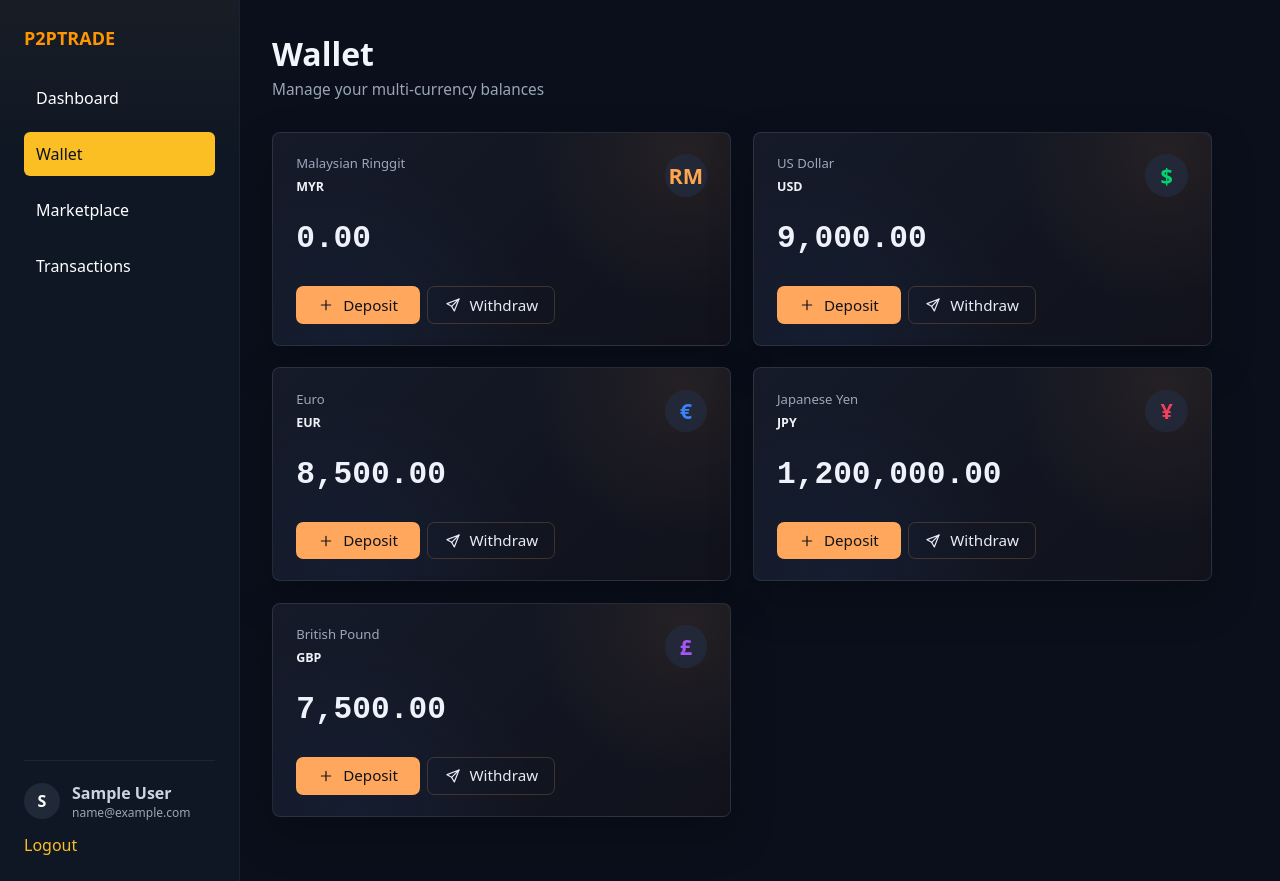
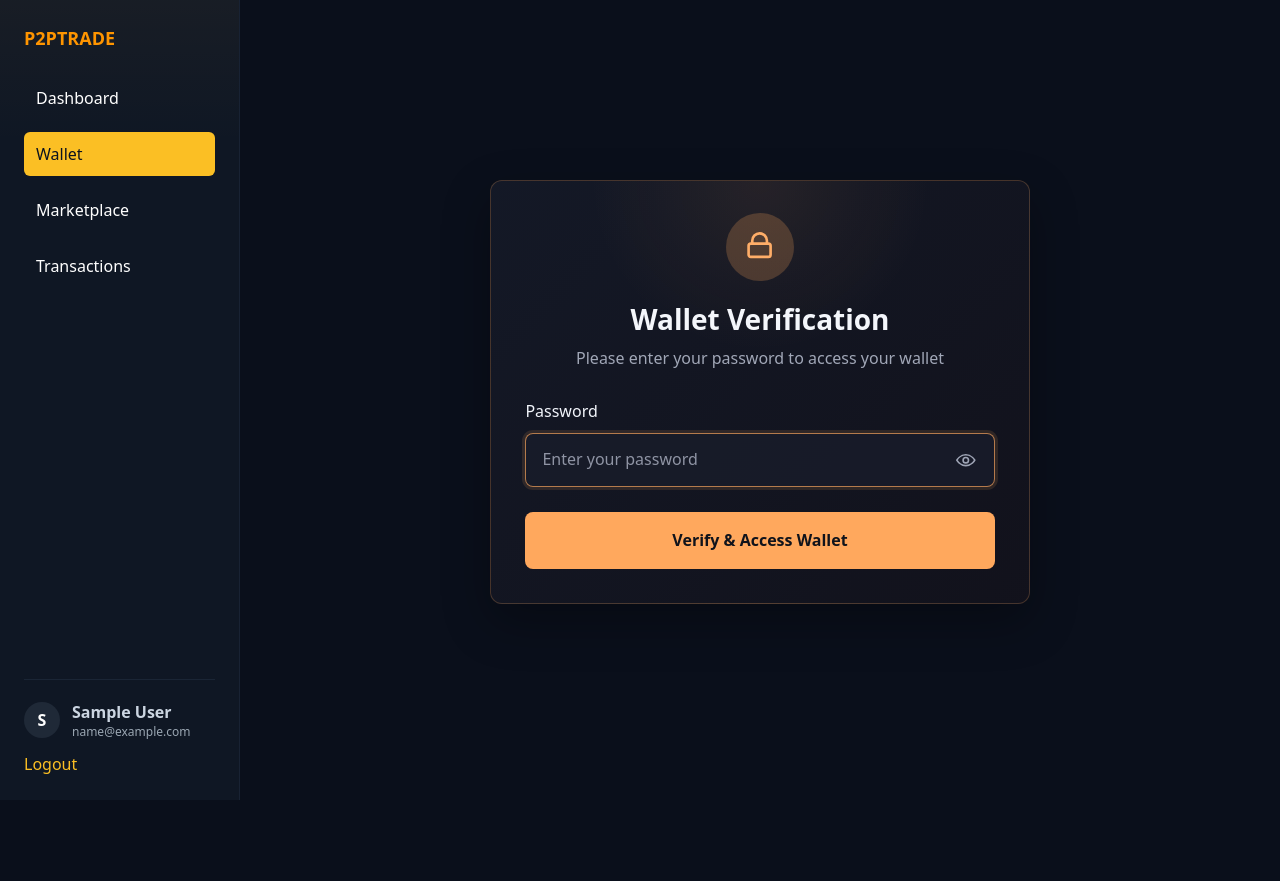
Before and after one commit to 25091849-cece/P2PTrade, a Django app: page /wallets/ in a window 1280 px wide. After the commit the page ends 800 px from the top, so only its background shows below. Run offline with Django 5.2, Linux system fonts and the light colour scheme; the visitor is signed in with stand-in values (Sample User, id 1); data comes from the database, SQL or seed files in the repository; data that the repository does not hold is empty.

Commit message:
Wallet Verification

```diff
--- a/templates/wallets/index.html
+++ b/templates/wallets/index.html
@@ -1,11 +1,9 @@
 {% extends "dashboard.html" %}
-{% load humanize %}
-
 {% load static %}
 
 {% block extra_css %}
   {{ block.super }}
-  <link rel="stylesheet" href="{% static 'css/wallets.css' %}">
+  <link rel="stylesheet" href="{% static 'wallets/css/wallets.css' %}">
 {% endblock %}
 
 {% block dashboard_main %}
@@ -28,7 +26,7 @@
             </div>
           </div>
 
-          <div class="wallet-amount">{{ card.amount|floatformat:2|intcomma }}</div>
+          <div class="wallet-amount">{{ card.display_amount }}</div>
 
           <div class="wallet-actions">
             <a href="#" class="wallet-action wallet-action-deposit" aria-label="Deposit {{ card.currency_code }}">
@@ -50,3 +48,26 @@
     </div>
   </section>
 {% endblock %}
+
+{% block extra_js %}
+  <script>
+    const walletClearUrl = "{% url 'wallets:clear_verification' %}";
+    const walletCsrfToken = "{{ csrf_token }}";
+
+    document.addEventListener('click', (event) => {
+      const link = event.target.closest('a[href]');
+      if (!link) {
+        return;
+      }
+
+      const nextUrl = new URL(link.href, window.location.origin);
+      if (nextUrl.origin === window.location.origin && !nextUrl.pathname.startsWith('/wallets/')) {
+        fetch(walletClearUrl, {
+          method: 'POST',
+          headers: { 'X-CSRFToken': walletCsrfToken },
+          keepalive: true
+        });
+      }
+    });
+  </script>
+{% endblock %}
--- /dev/null
+++ b/templates/wallets/verify.html
@@ -0,0 +1,66 @@
+{% extends "dashboard.html" %}
+{% load static %}
+
+{% block extra_css %}
+  {{ block.super }}
+  <link rel="stylesheet" href="{% static 'wallets/css/wallets.css' %}">
+{% endblock %}
+
+{% block dashboard_main %}
+  <section class="wallet-verify-page" aria-labelledby="wallet-verify-title">
+    <div class="wallet-verify-card">
+      <div class="wallet-lock-badge" aria-hidden="true">
+        <svg viewBox="0 0 24 24" fill="none" stroke="currentColor">
+          <path d="M7 10V8a5 5 0 0 1 10 0v2" stroke-width="1.8" stroke-linecap="round"/>
+          <path d="M6 10h12a1.5 1.5 0 0 1 1.5 1.5v6A1.5 1.5 0 0 1 18 19H6a1.5 1.5 0 0 1-1.5-1.5v-6A1.5 1.5 0 0 1 6 10Z" stroke-width="1.8" stroke-linejoin="round"/>
+        </svg>
+      </div>
+
+      <h1 id="wallet-verify-title" class="wallet-verify-title">Wallet Verification</h1>
+      <p class="wallet-verify-subtitle">Please enter your password to access your wallet</p>
+
+      {% if is_locked %}
+        <div class="wallet-verify-alert wallet-verify-alert-danger" role="alert">
+          Account temporarily locked. Please try again in {{ locked_minutes }} minutes.
+        </div>
+      {% elif attempts_remaining %}
+        <div class="wallet-verify-alert wallet-verify-alert-warning" role="alert">
+          <div>Incorrect password. {{ attempts_remaining }} attempts remaining.</div>
+          <div class="wallet-verify-alert-note">Warning: Account will be locked after {{ attempts_remaining }} more failed attempts</div>
+        </div>
+      {% endif %}
+
+      <form method="post" class="wallet-verify-form" novalidate>
+        {% csrf_token %}
+        <label for="wallet-password" class="wallet-verify-label">Password</label>
+        <div class="wallet-password-field">
+          <input id="wallet-password" name="password" type="password" autocomplete="current-password" placeholder="Enter your password" required autofocus {% if is_locked %}disabled{% endif %}>
+          <button type="button" class="wallet-password-toggle" aria-label="Show password" aria-pressed="false" {% if is_locked %}disabled{% endif %}>
+            <svg viewBox="0 0 24 24" fill="none" stroke="currentColor" aria-hidden="true">
+              <path d="M2 12s3.5-6 10-6 10 6 10 6-3.5 6-10 6S2 12 2 12Z" stroke-width="1.8" stroke-linecap="round" stroke-linejoin="round"/>
+              <circle cx="12" cy="12" r="3" stroke-width="1.8"/>
+            </svg>
+          </button>
+        </div>
+
+        <button type="submit" class="wallet-verify-submit" {% if is_locked %}disabled{% endif %}>Verify &amp; Access Wallet</button>
+      </form>
+    </div>
+  </section>
+{% endblock %}
+
+{% block extra_js %}
+  <script>
+    const passwordInput = document.getElementById('wallet-password');
+    const passwordToggle = document.querySelector('.wallet-password-toggle');
+
+    if (passwordInput && passwordToggle) {
+      passwordToggle.addEventListener('click', () => {
+        const showPassword = passwordInput.type === 'password';
+        passwordInput.type = showPassword ? 'text' : 'password';
+        passwordToggle.setAttribute('aria-pressed', showPassword ? 'true' : 'false');
+        passwordToggle.setAttribute('aria-label', showPassword ? 'Hide password' : 'Show password');
+      });
+    }
+  </script>
+{% endblock %}
--- /dev/null
+++ b/wallets/static/wallets/css/wallets.css
@@ -0,0 +1,405 @@
+.wallet-page {
+  width: 100%;
+  max-width: 1120px;
+  padding: 0.25rem 0 2rem;
+}
+
+.wallet-header {
+  margin-bottom: 1.9rem;
+}
+
+.wallet-title {
+  margin-bottom: 0.35rem;
+  color: #f2f5fb;
+  font-family: 'Orbitron', system-ui, sans-serif;
+  font-size: 2rem;
+  font-weight: 800;
+  line-height: 1.15;
+  letter-spacing: 0;
+}
+
+.wallet-subtitle {
+  color: #9aa6b7;
+  font-size: 0.96rem;
+}
+
+.wallet-grid {
+  display: grid;
+  grid-template-columns: repeat(2, minmax(280px, 1fr));
+  gap: 1.35rem;
+  max-width: 940px;
+}
+
+.wallet-card {
+  min-height: 204px;
+  border: 1px solid rgba(148, 163, 184, 0.16);
+  border-radius: 0.5rem;
+  background:
+    radial-gradient(circle at 18% 100%, rgba(32, 60, 105, 0.18), transparent 42%),
+    radial-gradient(circle at 90% 10%, rgba(255, 166, 77, 0.08), transparent 34%),
+    linear-gradient(135deg, rgba(21, 27, 42, 0.98), rgba(17, 18, 28, 0.98));
+  box-shadow: 0 18px 45px rgba(0, 0, 0, 0.22);
+  padding: 1.35rem 1.45rem 1.3rem;
+}
+
+.wallet-card-top {
+  display: flex;
+  align-items: flex-start;
+  justify-content: space-between;
+  gap: 1rem;
+}
+
+.wallet-currency-name {
+  color: #9ca7ba;
+  font-size: 0.82rem;
+  letter-spacing: 0;
+}
+
+.wallet-currency-code {
+  margin-top: 0.25rem;
+  color: #eef2f8;
+  font-size: 0.78rem;
+  font-weight: 800;
+  letter-spacing: 0;
+}
+
+.wallet-currency-mark {
+  display: flex;
+  width: 2.65rem;
+  height: 2.65rem;
+  flex-shrink: 0;
+  align-items: center;
+  justify-content: center;
+  border-radius: 9999px;
+  background: rgba(35, 43, 62, 0.78);
+  font-size: 1.35rem;
+  font-weight: 800;
+  line-height: 1;
+}
+
+.wallet-amount {
+  margin-top: 1.6rem;
+  color: #edf2fb;
+  font-family: 'Orbitron', 'Courier New', monospace;
+  font-size: clamp(1.55rem, 3vw, 1.95rem);
+  font-weight: 800;
+  line-height: 1.1;
+  letter-spacing: 0;
+  font-variant-numeric: tabular-nums;
+  overflow-wrap: anywhere;
+}
+
+.wallet-actions {
+  display: flex;
+  gap: 0.45rem;
+  margin-top: 1.85rem;
+}
+
+.wallet-action {
+  display: inline-flex;
+  min-height: 2.35rem;
+  align-items: center;
+  justify-content: center;
+  gap: 0.55rem;
+  border-radius: 0.45rem;
+  padding: 0.55rem 1rem;
+  font-size: 0.95rem;
+  font-weight: 500;
+  line-height: 1;
+  transition: border-color 150ms ease, background-color 150ms ease, color 150ms ease, transform 150ms ease;
+}
+
+.wallet-action svg {
+  width: 1rem;
+  height: 1rem;
+  flex-shrink: 0;
+}
+
+.wallet-action-deposit {
+  min-width: 7.75rem;
+  background: #ffa85d;
+  color: #10131b;
+}
+
+.wallet-action-withdraw {
+  min-width: 8rem;
+  border: 1px solid rgba(255, 168, 93, 0.2);
+  color: #e6ebf4;
+}
+
+.wallet-action:hover {
+  transform: translateY(-1px);
+}
+
+.wallet-action-deposit:hover {
+  background: #ffb774;
+}
+
+.wallet-action-withdraw:hover {
+  border-color: rgba(255, 168, 93, 0.46);
+  background: rgba(255, 168, 93, 0.07);
+}
+
+.wallet-accent-myr {
+  color: #ffa54d;
+}
+
+.wallet-accent-usd {
+  color: #00d36f;
+}
+
+.wallet-accent-eur {
+  color: #3b82f6;
+}
+
+.wallet-accent-jpy {
+  color: #f43f5e;
+}
+
+.wallet-accent-gbp {
+  color: #a855f7;
+}
+
+.wallet-accent-aud,
+.wallet-accent-cad,
+.wallet-accent-chf,
+.wallet-accent-cny,
+.wallet-accent-hkd,
+.wallet-accent-nzd,
+.wallet-accent-default {
+  color: #60a5fa;
+}
+
+.wallet-verify-page {
+  display: flex;
+  width: 100%;
+  min-height: calc(100vh - 4rem);
+  align-items: center;
+  justify-content: center;
+  padding: 1rem 0 2rem;
+}
+
+.wallet-verify-card {
+  width: min(100%, 540px);
+  border: 1px solid rgba(255, 168, 93, 0.22);
+  border-radius: 0.75rem;
+  background:
+    radial-gradient(circle at 50% 0%, rgba(255, 168, 93, 0.08), transparent 34%),
+    linear-gradient(135deg, rgba(20, 25, 39, 0.98), rgba(18, 18, 28, 0.98));
+  box-shadow: 0 18px 48px rgba(0, 0, 0, 0.3);
+  padding: 2rem 2.15rem 2.15rem;
+}
+
+.wallet-lock-badge {
+  display: flex;
+  width: 4.25rem;
+  height: 4.25rem;
+  align-items: center;
+  justify-content: center;
+  margin: 0 auto 1.45rem;
+  border-radius: 9999px;
+  background: rgba(255, 168, 93, 0.22);
+  color: #ffae68;
+}
+
+.wallet-lock-badge svg {
+  width: 2.2rem;
+  height: 2.2rem;
+}
+
+.wallet-verify-title {
+  color: #f4f6fb;
+  font-family: 'Orbitron', system-ui, sans-serif;
+  font-size: 1.75rem;
+  font-weight: 800;
+  line-height: 1.12;
+  letter-spacing: 0;
+  text-align: center;
+}
+
+.wallet-verify-subtitle {
+  max-width: 28rem;
+  margin: 0.75rem auto 1.8rem;
+  color: #a1a7b7;
+  font-size: 1rem;
+  line-height: 1.45;
+  text-align: center;
+}
+
+.wallet-verify-form {
+  width: 100%;
+}
+
+.wallet-verify-alert {
+  margin-bottom: 1.45rem;
+  border-width: 1px;
+  border-style: solid;
+  border-radius: 0.45rem;
+  padding: 0.9rem 1rem;
+  font-size: 0.9rem;
+  line-height: 1.45;
+}
+
+.wallet-verify-alert-warning {
+  border-color: rgba(234, 179, 8, 0.5);
+  background: rgba(113, 82, 10, 0.22);
+  color: #facc15;
+}
+
+.wallet-verify-alert-danger {
+  border-color: rgba(248, 81, 81, 0.64);
+  background: rgba(120, 30, 48, 0.24);
+  color: #ff6363;
+}
+
+.wallet-verify-alert-note {
+  margin-top: 0.45rem;
+  font-family: 'Courier New', monospace;
+  font-size: 0.78rem;
+}
+
+.wallet-verify-label {
+  display: block;
+  margin-bottom: 0.6rem;
+  color: #f2f5fb;
+  font-size: 1rem;
+  font-weight: 500;
+}
+
+.wallet-password-field {
+  position: relative;
+}
+
+.wallet-password-field input {
+  width: 100%;
+  min-height: 3.4rem;
+  border: 1px solid rgba(255, 168, 93, 0.25);
+  border-radius: 0.5rem;
+  background: rgba(25, 28, 43, 0.86);
+  color: #f4f6fb;
+  font-size: 1rem;
+  line-height: 1.2;
+  padding: 0.9rem 3.4rem 0.9rem 1rem;
+  outline: none;
+  transition: border-color 150ms ease, box-shadow 150ms ease;
+}
+
+.wallet-password-field input::placeholder {
+  color: #8f94a4;
+}
+
+.wallet-password-field input:focus {
+  border-color: rgba(255, 168, 93, 0.68);
+  box-shadow: 0 0 0 3px rgba(255, 168, 93, 0.12);
+}
+
+.wallet-password-field input:disabled {
+  cursor: not-allowed;
+  opacity: 0.72;
+}
+
+.wallet-password-toggle {
+  position: absolute;
+  top: 50%;
+  right: 0.7rem;
+  display: flex;
+  width: 2.2rem;
+  height: 2.2rem;
+  align-items: center;
+  justify-content: center;
+  border-radius: 9999px;
+  color: #9ea4b5;
+  transform: translateY(-50%);
+}
+
+.wallet-password-toggle:hover {
+  color: #f4f6fb;
+  background: rgba(255, 255, 255, 0.04);
+}
+
+.wallet-password-toggle:disabled {
+  cursor: not-allowed;
+  opacity: 0.72;
+}
+
+.wallet-password-toggle svg {
+  width: 1.35rem;
+  height: 1.35rem;
+}
+
+.wallet-verify-error {
+  margin-top: 0.9rem;
+  color: #fb7185;
+  font-size: 0.98rem;
+}
+
+.wallet-verify-submit {
+  display: flex;
+  width: 100%;
+  min-height: 3.55rem;
+  align-items: center;
+  justify-content: center;
+  margin-top: 1.55rem;
+  border-radius: 0.5rem;
+  background: #ffa85d;
+  color: #10131b;
+  font-size: 1rem;
+  font-weight: 800;
+  line-height: 1.1;
+  text-align: center;
+  transition: background-color 150ms ease, transform 150ms ease;
+}
+
+.wallet-verify-submit:hover {
+  background: #ffb774;
+  transform: translateY(-1px);
+}
+
+.wallet-verify-submit:disabled {
+  cursor: not-allowed;
+  background: rgba(255, 168, 93, 0.6);
+  transform: none;
+}
+
+@media (max-width: 900px) {
+  .wallet-grid {
+    grid-template-columns: 1fr;
+    max-width: 560px;
+  }
+}
+
+@media (max-width: 640px) {
+  .wallet-page {
+    padding-top: 0;
+  }
+
+  .wallet-title {
+    font-size: 1.75rem;
+  }
+
+  .wallet-card {
+    min-height: auto;
+    padding: 1.15rem;
+  }
+
+  .wallet-actions {
+    flex-direction: column;
+  }
+
+  .wallet-action {
+    width: 100%;
+  }
+
+  .wallet-verify-page {
+    align-items: flex-start;
+    min-height: auto;
+  }
+
+  .wallet-verify-card {
+    padding: 1.6rem 1rem 1.2rem;
+  }
+
+  .wallet-verify-title {
+    font-size: 1.45rem;
+  }
+}
--- a/wallets/urls.py
+++ b/wallets/urls.py
@@ -6,4 +6,5 @@ app_name = 'wallets'
 
 urlpatterns = [
     path('', views.index, name='index'),
+    path('clear-verification/', views.clear_verification, name='clear_verification'),
 ]
--- a/wallets/views.py
+++ b/wallets/views.py
@@ -1,10 +1,18 @@
 from decimal import Decimal
 
 from django.contrib.auth.decorators import login_required
-from django.shortcuts import render
+from django.http import HttpResponse
+from django.shortcuts import redirect, render
+from django.utils import timezone
 
 from .models import Wallet
 
+
+MAX_WALLET_ATTEMPTS = 4
+WALLET_LOCK_MINUTES = 15
+WALLET_ATTEMPTS_SESSION_KEY = 'wallet_failed_attempts'
+WALLET_LOCKED_UNTIL_SESSION_KEY = 'wallet_locked_until'
+WALLET_VERIFIED_SESSION_KEY = 'wallet_verified'
 
 CURRENCY_META = {
     'MYR': {'accent': 'wallet-accent-myr', 'order': 1},
@@ -32,15 +40,83 @@ FALLBACK_BALANCES = [
 def _decorate_balance(balance):
     code = balance['currency_code']
     meta = CURRENCY_META.get(code, {'accent': 'wallet-accent-default', 'order': 99})
+    amount = balance['amount']
     return {
         **balance,
+        'display_amount': f'{amount:,.2f}',
         'accent_class': meta['accent'],
         'sort_order': meta['order'],
     }
 
 
+def _clear_wallet_verification_failures(request):
+    request.session.pop(WALLET_ATTEMPTS_SESSION_KEY, None)
+    request.session.pop(WALLET_LOCKED_UNTIL_SESSION_KEY, None)
+
+
+def _clear_wallet_verification(request):
+    request.session.pop(WALLET_VERIFIED_SESSION_KEY, None)
+
+
+def _get_wallet_lock_remaining_seconds(request):
+    locked_until = request.session.get(WALLET_LOCKED_UNTIL_SESSION_KEY)
+    if not locked_until:
+        return 0
+
+    remaining_seconds = int(locked_until - timezone.now().timestamp())
+    if remaining_seconds <= 0:
+        _clear_wallet_verification_failures(request)
+        return 0
+
+    return remaining_seconds
+
+
+def _render_wallet_verification(request, **context):
+    remaining_seconds = _get_wallet_lock_remaining_seconds(request)
+    locked_minutes = max(1, (remaining_seconds + 59) // 60) if remaining_seconds else 0
+
+    return render(request, 'wallets/verify.html', {
+        'is_locked': remaining_seconds > 0,
+        'locked_minutes': locked_minutes,
+        **context,
+    })
+
+
 @login_required
 def index(request):
+    if (
+        request.method == 'GET'
+        and request.session.get(WALLET_VERIFIED_SESSION_KEY)
+        and _is_entering_wallet_from_other_module(request)
+    ):
+        _clear_wallet_verification(request)
+
+    if not request.session.get(WALLET_VERIFIED_SESSION_KEY):
+        if _get_wallet_lock_remaining_seconds(request):
+            return _render_wallet_verification(request)
+
+        if request.method == 'POST':
+            password = request.POST.get('password', '')
+
+            if request.user.check_password(password):
+                _clear_wallet_verification_failures(request)
+                request.session[WALLET_VERIFIED_SESSION_KEY] = True
+                return redirect('wallets:index')
+
+            failed_attempts = request.session.get(WALLET_ATTEMPTS_SESSION_KEY, 0) + 1
+            request.session[WALLET_ATTEMPTS_SESSION_KEY] = failed_attempts
+
+            if failed_attempts >= MAX_WALLET_ATTEMPTS:
+                request.session[WALLET_LOCKED_UNTIL_SESSION_KEY] = (
+                    timezone.now() + timezone.timedelta(minutes=WALLET_LOCK_MINUTES)
+                ).timestamp()
+                return _render_wallet_verification(request)
+
+            attempts_remaining = MAX_WALLET_ATTEMPTS - failed_attempts
+            return _render_wallet_verification(request, attempts_remaining=attempts_remaining)
+
+        return _render_wallet_verification(request)
+
     wallet_cards = []
 
     try:
@@ -70,3 +146,22 @@ def index(request):
     return render(request, 'wallets/index.html', {
         'wallet_cards': wallet_cards,
     })
+
+
+def _is_entering_wallet_from_other_module(request):
+    referer = request.META.get('HTTP_REFERER', '')
+    if not referer:
+        return False
+
+    host = request.get_host()
+    wallet_path = request.path
+    return host in referer and wallet_path not in referer
+
+
+@login_required
+def clear_verification(request):
+    if request.method == 'POST':
+        _clear_wallet_verification(request)
+        return HttpResponse(status=204)
+
+    return HttpResponse(status=405)
```
